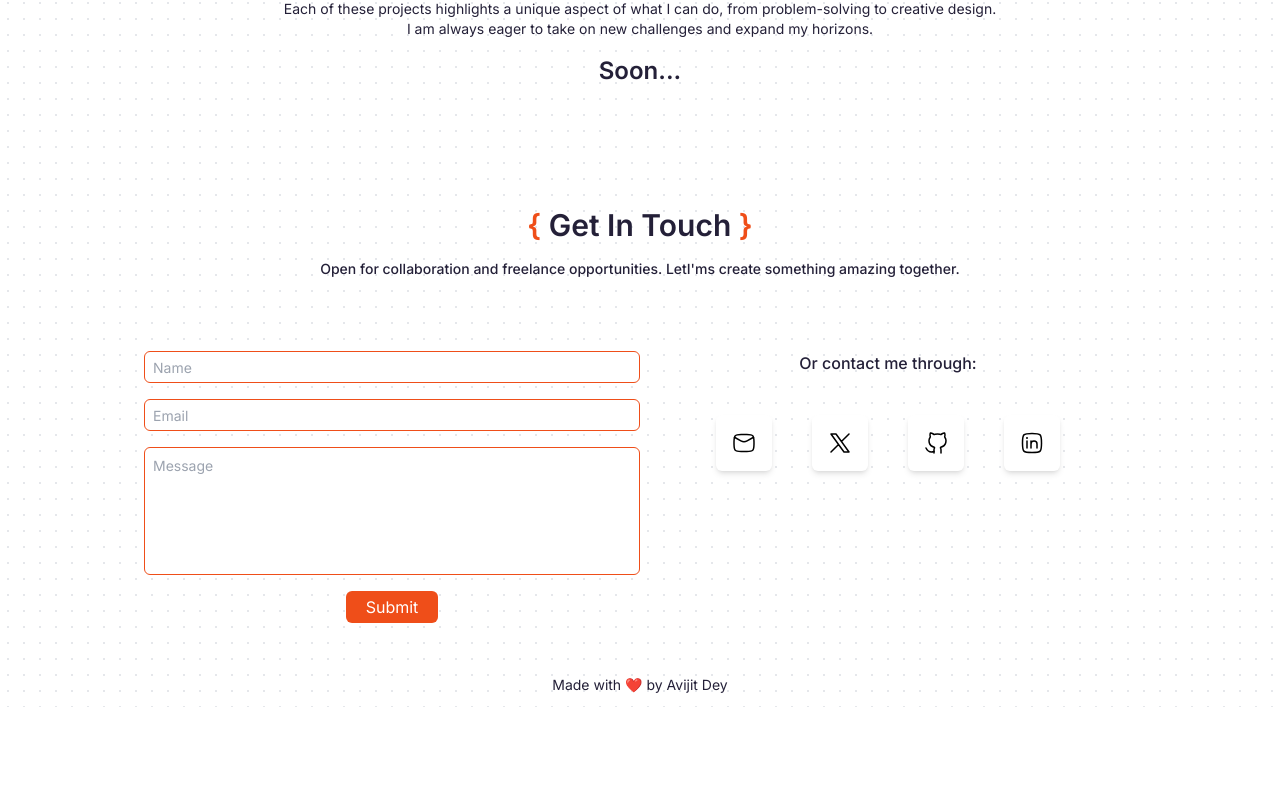
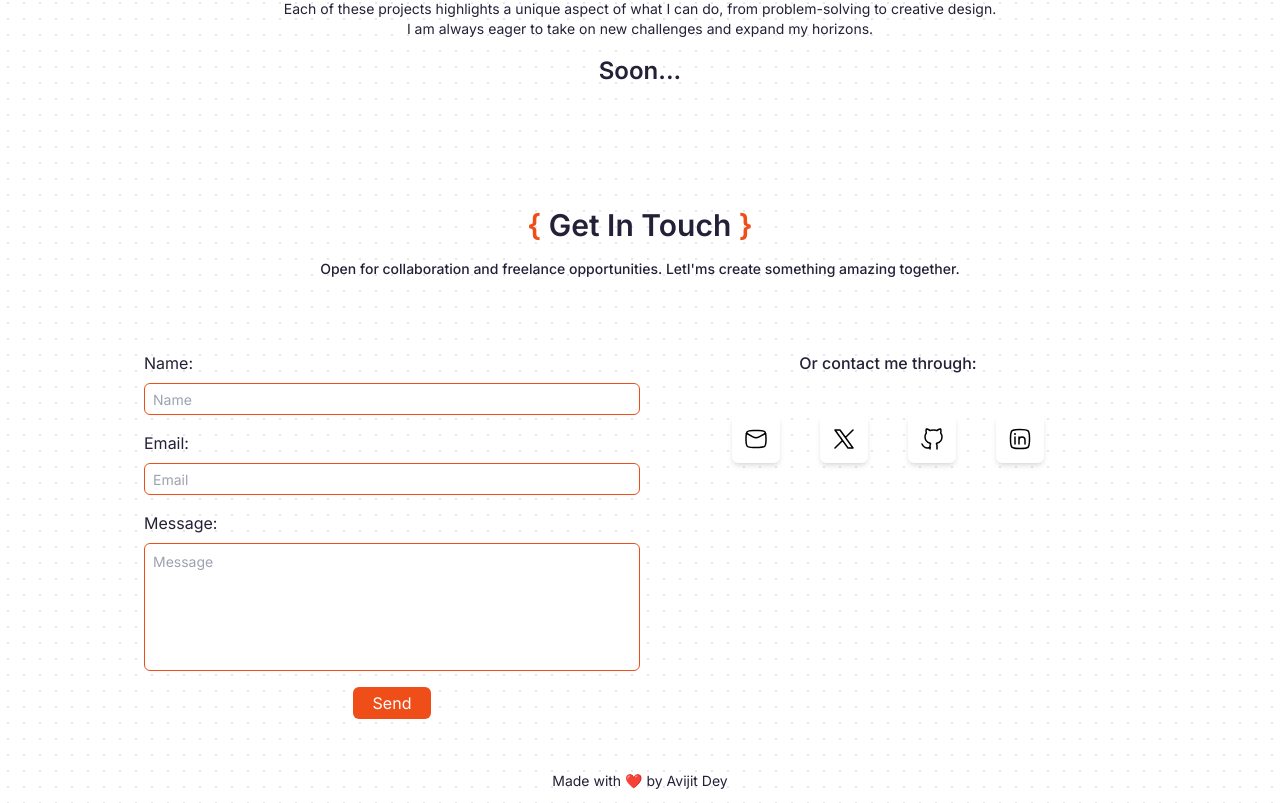
Before and after one commit to Avijit07x/Portfolio, a Next.js app: page / in a window 1280 px wide. Shown: the part 1589-2392 px from the top of the page. Before the commit the page ends 2296 px from the top, so only its background shows below. Built offline with nearby package versions, Linux system fonts and the light colour scheme; no server answers.

Commit message:
add: emailJs

```diff
--- a/package.json
+++ b/package.json
@@ -9,12 +9,15 @@
     "lint": "next lint"
   },
   "dependencies": {
+    "@emailjs/browser": "^4.3.3",
     "@vercel/speed-insights": "^1.0.12",
     "framer-motion": "^11.2.10",
     "mongoose": "^8.4.3",
     "next": "14.2.3",
     "react": "^18",
-    "react-dom": "^18"
+    "react-dom": "^18",
+    "react-loading": "^2.0.3",
+    "sonner": "^1.5.0"
   },
   "devDependencies": {
     "eslint": "^8",
--- a/src/app/api/user_data/route.js
+++ b/src/app/api/user_data/route.js
@@ -8,6 +8,11 @@ export const GET = async (request) => {
 		const user = await UserData.find();
 		return NextResponse.json(user, {
 			status: 200,
+			headers: {
+				"Content-Type": "application/json",
+				"Access-Control-Allow-Origin": "*",
+				"Access-Control-Allow-Methods": "GET",
+			},
 		});
 	} catch (error) {
 		return NextResponse.json({ error: error.message });
--- a/src/app/page.js
+++ b/src/app/page.js
@@ -4,10 +4,12 @@ import Hero from "@/components/Hero";
 import LanguagesTools from "@/components/LanguagesTools";
 import MyWork from "@/components/MyWork";
 import Navbar from "@/components/Navbar";
+import { Toaster } from "sonner";
 
 const Page = () => {
 	return (
 		<>
+			<Toaster position="bottom-right" richColors className="hidden lg:block" />
 			<Navbar />
 			<main className="mt-8 px-4 lg:px-24 lg:pt-0 xl:px-36">
 				<Hero />
--- /dev/null
+++ b/src/components/ContactForm.js
@@ -0,0 +1,97 @@
+"use client";
+import { useRef, useState } from "react";
+import emailjs from "@emailjs/browser";
+import { toast } from "sonner";
+import ReactLoading from "react-loading";
+
+const ContactForm = () => {
+	const form = useRef();
+	const [isSubmitting, setIsSubmitting] = useState(false);
+
+	const sendEmail = (e) => {
+		e.preventDefault();
+		setIsSubmitting(true);
+		const loadingToast = toast.loading("Sending email...");
+		emailjs
+			.sendForm(
+				process.env.NEXT_PUBLIC_EMAILJS_SERVICE_ID,
+				process.env.NEXT_PUBLIC_EMAILJS_TEMPLATE_ID,
+				form.current,
+				{
+					publicKey: process.env.NEXT_PUBLIC_EMAILJS_PUBLIC_KEY,
+				},
+			)
+			.then(
+				() => {
+					toast.dismiss(loadingToast);
+					console.log("SUCCESS!");
+					e.target.reset();
+					toast.success("Email sent successfully");
+					setIsSubmitting(false);
+				},
+				(error) => {
+					console.log("FAILED...", error.text);
+					setIsSubmitting(false);
+				},
+			);
+	};
+	return (
+		<form
+			ref={form}
+			onSubmit={sendEmail}
+			className="mx-auto mt-8 flex w-full flex-col gap-2 lg:w-1/2"
+		>
+			<label
+				htmlFor="user_name"
+				className="w-fit cursor-pointer max-md:text-sm"
+			>
+				Name:
+			</label>
+			<input
+				className="transition-color mb-2 h-8 rounded-md border border-primary px-2 text-sm outline-none placeholder:text-sm focus:border-2"
+				type="text"
+				id="user_name"
+				name="user_name"
+				placeholder="Name"
+				required
+			/>
+			<label
+				htmlFor="user_email"
+				className="w-fit cursor-pointer max-md:text-sm"
+			>
+				Email:
+			</label>
+			<input
+				className="transition-color mb-2 h-8 rounded-md border border-primary px-2 text-sm outline-none placeholder:text-sm focus:border-2"
+				type="email"
+				name="user_email"
+				id="user_email"
+				placeholder="Email"
+				required
+			/>
+			<label htmlFor="message" className="w-fit cursor-pointer max-md:text-sm">
+				Message:
+			</label>
+			<textarea
+				className="transition-color mb-2 h-32 resize-none rounded-md border border-primary px-2 py-2 text-sm outline-none placeholder:text-sm focus:border-2"
+				placeholder="Message"
+				id="message"
+				name="message"
+				required
+			></textarea>
+			<button
+				className="mx-auto w-fit rounded-md bg-primary px-5 py-1 text-white"
+				type="submit"
+				disabled={isSubmitting}
+			>
+				{isSubmitting ? (
+					<ReactLoading type="spin" color="white" height={25} width={25} />
+				) : (
+					"Send"
+				)}
+			</button>
+		</form>
+	);
+};
+
+export default ContactForm;
--- a/src/components/ContactMe.js
+++ b/src/components/ContactMe.js
@@ -3,6 +3,7 @@ import XIcon from "./icons/XIcon";
 import GithubIcon from "./icons/GithubIcon";
 import LinkedinIcon from "./icons/LinkedinIcon";
 import EmailIcon from "./icons/EmailIcon";
+import ContactForm from "./ContactForm";
 
 const ContactMe = () => {
 	return (
@@ -16,37 +17,12 @@ const ContactMe = () => {
 				something amazing together.
 			</p>
 			<div className="mt-3 flex flex-col justify-center lg:mt-10 lg:flex-row">
-				<form
-					action=""
-					className="mx-auto mt-8 flex w-full flex-col gap-4 lg:w-1/2"
-				>
-					<input
-						className="transition-color h-8 rounded-md border border-primary px-2 text-sm outline-none placeholder:text-sm focus:border-2"
-						type="text"
-						placeholder="Name"
-						required
-					/>
-
-					<input
-						className="transition-color h-8 rounded-md border border-primary px-2 text-sm outline-none placeholder:text-sm focus:border-2"
-						type="email"
-						placeholder="Email"
-						required
-					/>
-					<textarea
-						className="transition-color h-32 resize-none rounded-md border border-primary px-2 py-2 text-sm outline-none placeholder:text-sm focus:border-2"
-						placeholder="Message"
-						required
-					></textarea>
-					<button className="mx-auto w-fit rounded-md bg-primary px-5 py-1 text-white">
-						Submit
-					</button>
-				</form>
+				<ContactForm />
 				<div className="mt-8 lg:w-1/2">
 					<h1 className="text-center font-medium">Or contact me through:</h1>
 					<div className="mt-3 flex items-center justify-center gap-4 lg:mt-10 lg:gap-10">
 						<Link
-							className="rounded-md bg-white p-3 shadow-md lg:p-4"
+							className="rounded-md bg-white p-3 shadow-md"
 							href="mailto:deyavijit134@gmail.com"
 							target="_blank"
 							aria-label="email me"
@@ -54,7 +30,7 @@ const ContactMe = () => {
 							<EmailIcon />
 						</Link>
 						<Link
-							className="rounded-md bg-white p-3 shadow-md lg:p-4"
+							className="rounded-md bg-white p-3 shadow-md"
 							href="https://twitter.com/Avijit07x"
 							target="_blank"
 							aria-label="follow me on twitter"
@@ -62,7 +38,7 @@ const ContactMe = () => {
 							<XIcon />
 						</Link>
 						<Link
-							className="rounded-md bg-white p-3 shadow-md lg:p-4"
+							className="rounded-md bg-white p-3 shadow-md"
 							href="https://github.com/Avijit07x"
 							target="_blank"
 							aria-label="follow me on github"
@@ -70,8 +46,8 @@ const ContactMe = () => {
 							<GithubIcon />
 						</Link>
 						<Link
-							className="rounded-md bg-white p-3 shadow-md lg:p-4"
-							href="/"
+							className="rounded-md bg-white p-3 shadow-md"
+							href="https://www.linkedin.com/in/avijit07x/"
 							target="_blank"
 							aria-label="follow me on linkedin"
 						>
--- a/src/components/Footer.js
+++ b/src/components/Footer.js
@@ -5,7 +5,9 @@ const Footer = () => {
 		<footer className="w-full py-3 text-center">
 			<h1 className="text-sm">
 				Made with ❤️ by{" "}
-				<Link href="https://github.com/Avijit07x">Avijit Dey</Link>
+				<Link href="https://github.com/Avijit07x" target="_blank">
+					Avijit Dey
+				</Link>
 			</h1>
 		</footer>
 	);
--- a/src/components/Navbar.js
+++ b/src/components/Navbar.js
@@ -23,7 +23,12 @@ const Navbar = () => {
 				<div className="mr-5 hidden lg:block">
 					<ul className="flex gap-8 text-base font-medium lg:font-semibold">
 						<li>
-							<Link href="/">Linkedin</Link>
+							<Link
+								href="https://www.linkedin.com/in/avijit07x/"
+								target="_blank"
+							>
+								Linkedin
+							</Link>
 						</li>
 						<li>
 							<Link href="https://github.com/Avijit07x" target="_blank">
@@ -54,7 +59,12 @@ const Navbar = () => {
 						<CancelIcon onClick={() => setIsOpen(!isOpen)} />
 						<ul className="mt-10 flex flex-col items-center justify-center gap-4 text-base font-semibold text-primary lg:font-semibold">
 							<li>
-								<Link href="/">Linkedin</Link>
+								<Link
+									href="https://www.linkedin.com/in/avijit07x/"
+									target="_blank"
+								>
+									Linkedin
+								</Link>
 							</li>
 							<li>
 								<Link href="https://github.com/Avijit07x" target="_blank">
```
Also changed, not shown: 1 other file (tests, documents, lock files or other folders).
